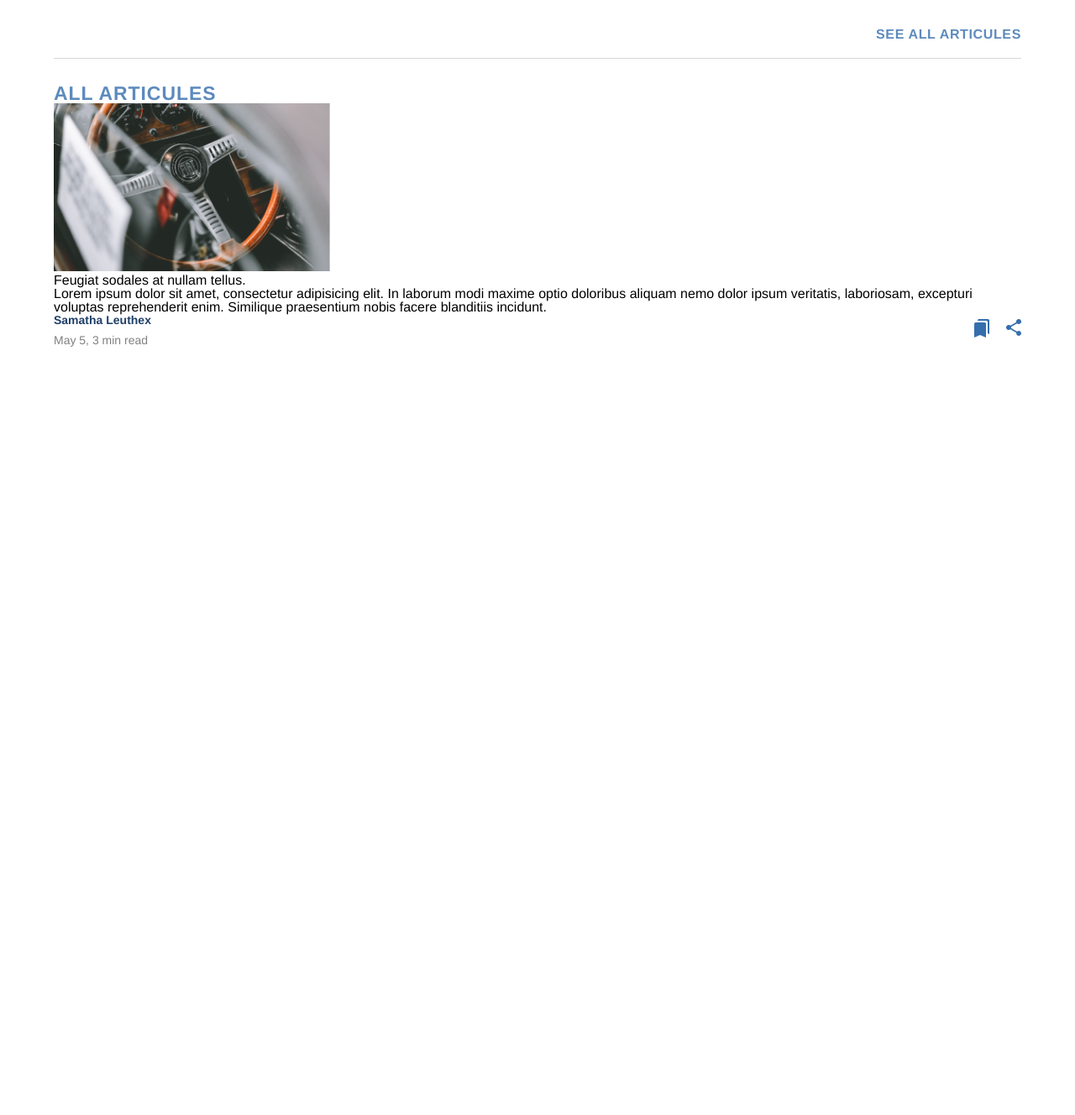
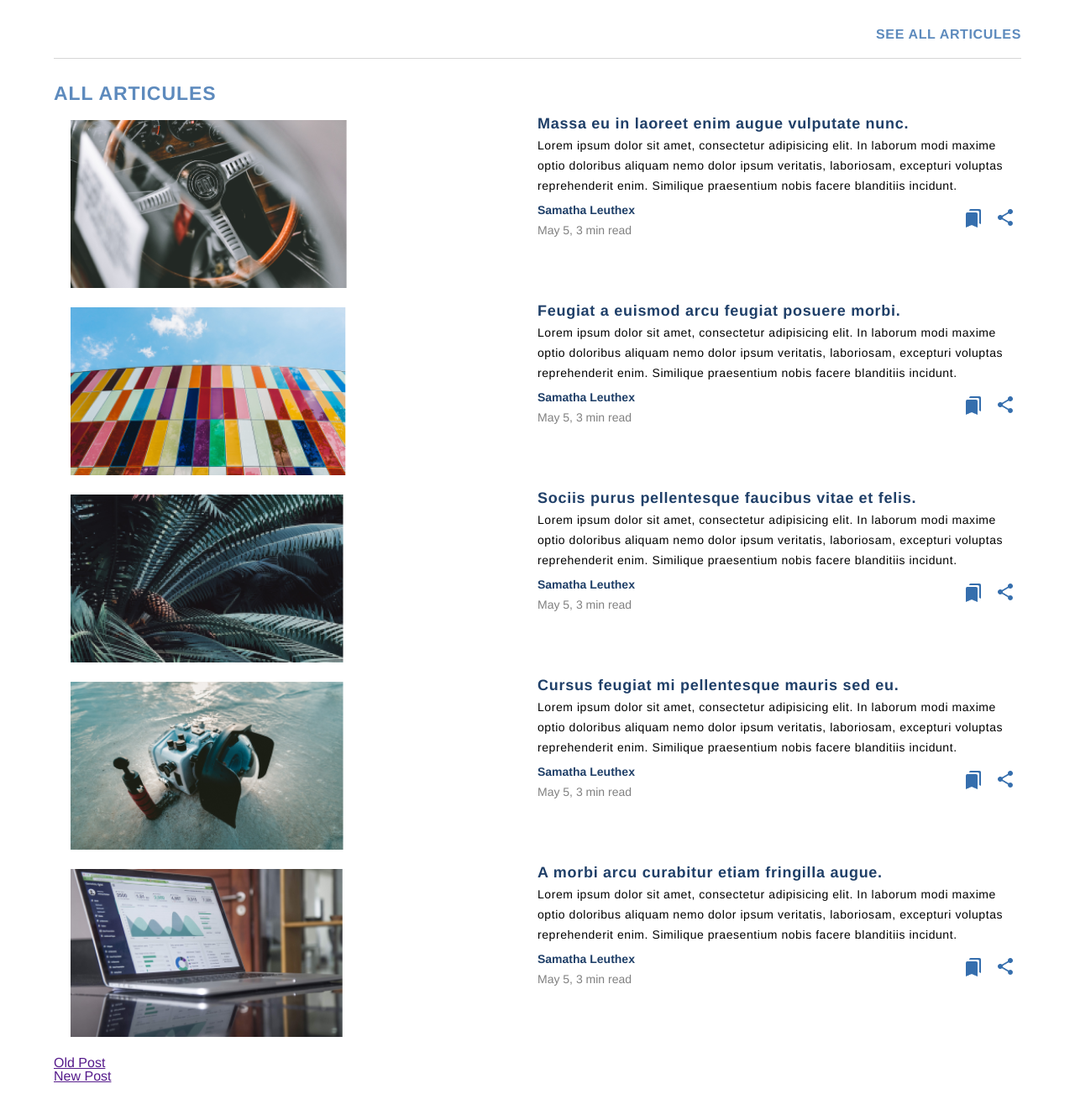
Before and after one commit to Edu12x/pachaqtec-02, a plain HTML site: page h5.html in a window 1280 px wide. Shown: the part 1390-2718 px from the top of the page at 84% size. Before the commit the page ends 1840 px from the top, so only its background shows below. Drawn offline with Linux system fonts and the light colour scheme.

Commit message:
Actualizando los Articules

```diff
--- a/h5.html
+++ b/h5.html
@@ -162,10 +162,10 @@
    <!-- ALL ARTICULES -->
 
    <section class="all-articules">
-     <div>
+     <div class="all-articules2">
     <figure><img src="./imagen/img-post-4.png" alt="" /></figure>
-    <div class="all-articules2">
-      <h2>Feugiat sodales at nullam tellus.</h2>
+    <div class="all-articules3">
+      <h2>Massa eu in laoreet enim augue vulputate nunc.</h2>
       <p>
         Lorem ipsum dolor sit amet, consectetur adipisicing elit. In laborum
         modi maxime optio doloribus aliquam nemo dolor ipsum veritatis,
@@ -190,7 +190,126 @@
       </div>
     </div>
   </div>
-  </section>
+  <div class="all-articules2">
+    <figure><img src="./imagen/img-post-5.png" alt="" /></figure>
+    <div class="all-articules3">
+      <h2>Feugiat a euismod arcu feugiat posuere morbi.</h2>
+      <p>
+        Lorem ipsum dolor sit amet, consectetur adipisicing elit. In laborum
+        modi maxime optio doloribus aliquam nemo dolor ipsum veritatis,
+        laboriosam, excepturi voluptas reprehenderit enim. Similique
+        praesentium nobis facere blanditiis incidunt.
+      </p>
+      <div class="articule-bottom">
+        <div>
+          <a href="">Samatha Leuthex</a>
+          <h3>May 5, 3 min read</h3>
+        </div>
+        <nav>
+          <ul>
+            <li>
+              <a href=""><img src="./imagen/icon-save.png" alt="" /></a>
+            </li>
+            <li>
+              <a href=""><img src="./imagen/icon-share.png" alt="" /></a>
+            </li>
+          </ul>
+        </nav>
+      </div>
+    </div>
+  </div>
+  <div class="all-articules2">
+    <figure><img src="./imagen/img-post-6.png" alt="" /></figure>
+    <div class="all-articules3">
+      <h2>Sociis purus pellentesque faucibus vitae et felis.</h2>
+      <p>
+        Lorem ipsum dolor sit amet, consectetur adipisicing elit. In laborum
+        modi maxime optio doloribus aliquam nemo dolor ipsum veritatis,
+        laboriosam, excepturi voluptas reprehenderit enim. Similique
+        praesentium nobis facere blanditiis incidunt.
+      </p>
+      <div class="articule-bottom">
+        <div>
+          <a href="">Samatha Leuthex</a>
+          <h3>May 5, 3 min read</h3>
+        </div>
+        <nav>
+          <ul>
+            <li>
+              <a href=""><img src="./imagen/icon-save.png" alt="" /></a>
+            </li>
+            <li>
+              <a href=""><img src="./imagen/icon-share.png" alt="" /></a>
+            </li>
+          </ul>
+        </nav>
+      </div>
+    </div>
+  </div>
+  <div class="all-articules2">
+    <figure><img src="./imagen/img-post-7.png" alt="" /></figure>
+    <div class="all-articules3">
+      <h2>Cursus feugiat mi pellentesque mauris sed eu.</h2>
+      <p>
+        Lorem ipsum dolor sit amet, consectetur adipisicing elit. In laborum
+        modi maxime optio doloribus aliquam nemo dolor ipsum veritatis,
+        laboriosam, excepturi voluptas reprehenderit enim. Similique
+        praesentium nobis facere blanditiis incidunt.
+      </p>
+      <div class="articule-bottom">
+        <div>
+          <a href="">Samatha Leuthex</a>
+          <h3>May 5, 3 min read</h3>
+        </div>
+        <nav>
+          <ul>
+            <li>
+              <a href=""><img src="./imagen/icon-save.png" alt="" /></a>
+            </li>
+            <li>
+              <a href=""><img src="./imagen/icon-share.png" alt="" /></a>
+            </li>
+          </ul>
+        </nav>
+      </div>
+    </div>
+  </div>
+  <div class="all-articules2">
+    <figure><img src="./imagen/img-post-8.png" alt="" /></figure>
+    <div class="all-articules3">
+      <h2>A morbi arcu curabitur etiam fringilla augue.</h2>
+      <p>
+        Lorem ipsum dolor sit amet, consectetur adipisicing elit. In laborum
+        modi maxime optio doloribus aliquam nemo dolor ipsum veritatis,
+        laboriosam, excepturi voluptas reprehenderit enim. Similique
+        praesentium nobis facere blanditiis incidunt.
+      </p>
+      <div class="articule-bottom">
+        <div>
+          <a href="">Samatha Leuthex</a>
+          <h3>May 5, 3 min read</h3>
+        </div>
+        <nav>
+          <ul>
+            <li>
+              <a href=""><img src="./imagen/icon-save.png" alt="" /></a>
+            </li>
+            <li>
+              <a href=""><img src="./imagen/icon-share.png" alt="" /></a>
+            </li>
+          </ul>
+        </nav>
+      </div>
+    </div>
+  </div>
+   </section>
+   <nav>
+     <!--POSTS-->
+     <ul class="post">
+       <li><a href="">Old Post</a></li>
+       <li><a href="">New Post</a></li>
+     </ul>
+   </nav>
 
 
 
--- a/styles/main-h5.css
+++ b/styles/main-h5.css
@@ -169,7 +169,7 @@ input{
 .secondaries-articules{
   display: grid;
   grid-template-columns: repeat(auto-fit, minmax(300px,1fr));
-  justify-content: center;
+  justify-items: center;
 }
 
 .secondarie-articules2{
@@ -209,4 +209,35 @@ input{
     padding-bottom: 20px;
     border-bottom: 1px solid rgba(0, 0, 0, 0.2);
   }
+
+.all-articules{
+  padding:10px;
 }
+
+.all-articules2{
+  display:inline-grid;
+  grid-template-columns: repeat(auto-fit, minmax(300px,1fr));
+  justify-items: start;
+}
+
+.all-articules2 figure img {
+  width: 100%;
+  padding:10px
+}
+
+.all-articules2 h2{
+  font-size: 18px;
+  font-weight: bold;
+  color: #1F3F68;
+  letter-spacing: 0.04em;
+  line-height: 28px;
+}
+
+.all-articules2 p{
+  font-size: 14px;
+  letter-spacing: 0.04em;
+  line-height: 24px;
+  padding-bottom: 10px;
+}
+
+/*Post*/
```
